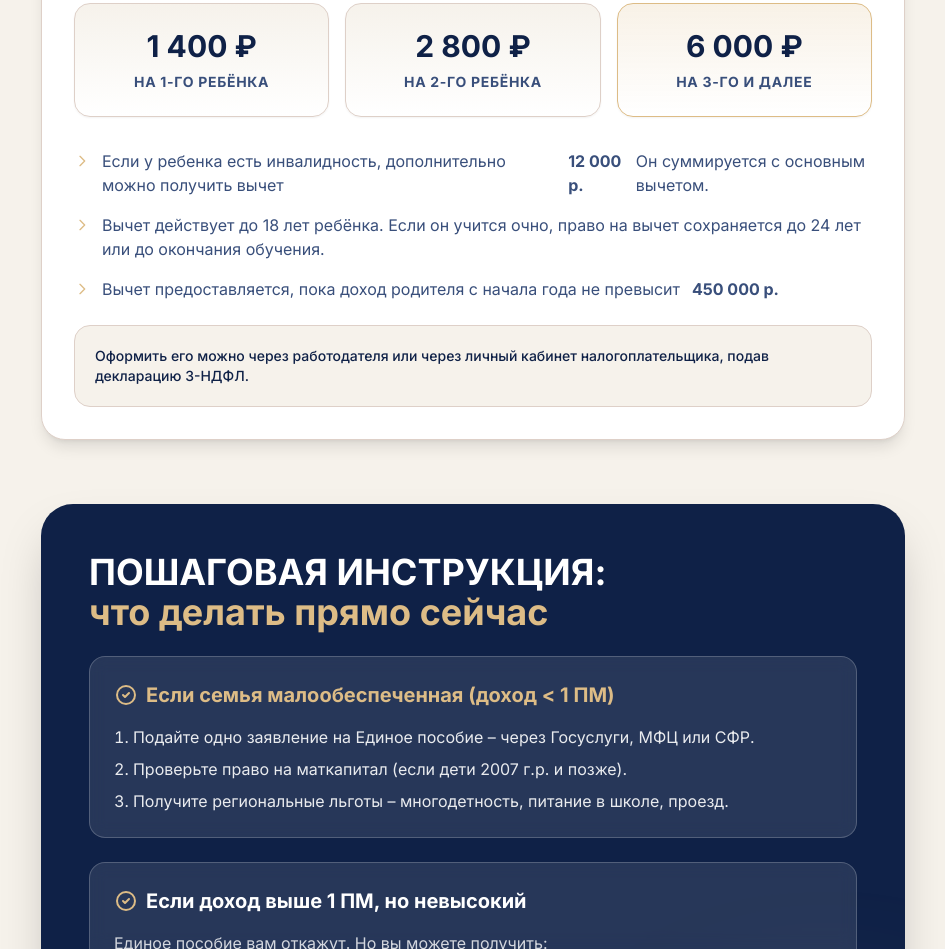
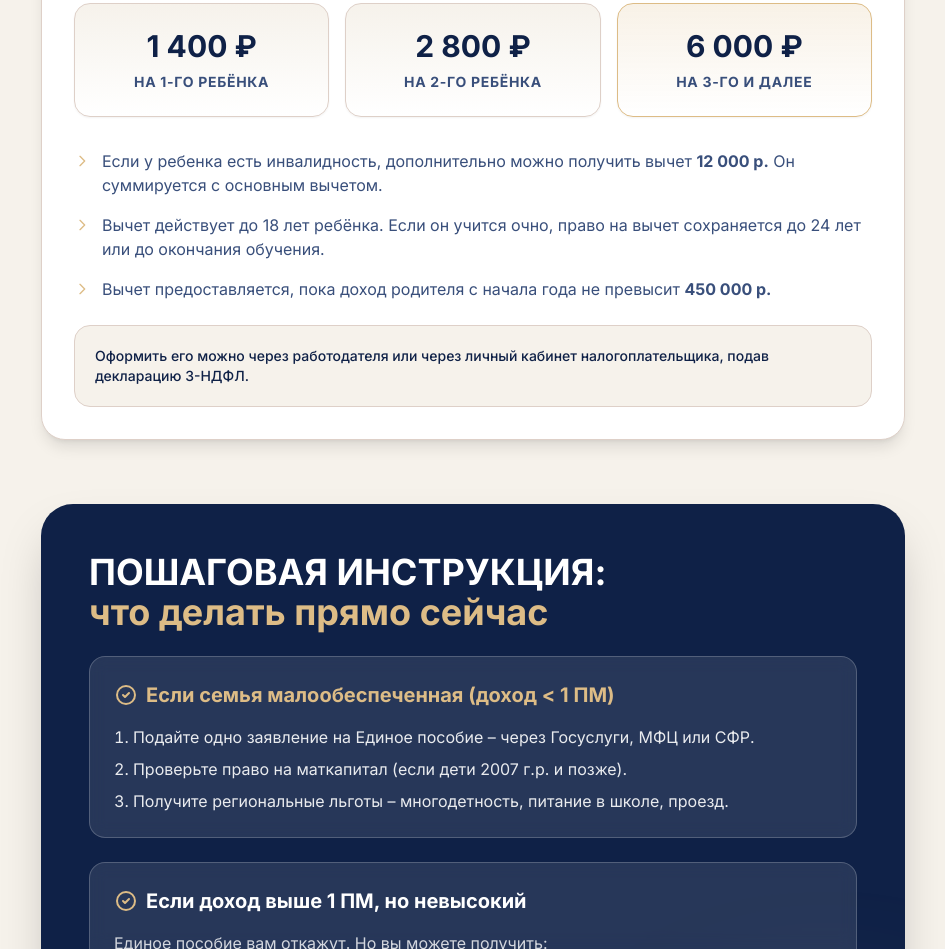
Before and after one commit to ai470/children-guide, a plain HTML site: page index.html in a window 1280 px wide. Shown: the part 6702-7651 px from the top of the page, without its empty margins (167-1112 px from the left). Drawn offline with nearby package versions, Linux system fonts and the light colour scheme.

Commit message:
Fix text wrapping by wrapping flex item text in a span

```diff
--- a/index.html
+++ b/index.html
@@ -653,8 +653,8 @@
                             stroke="currentColor" stroke-width="2">
                             <path stroke-linecap="round" stroke-linejoin="round" d="M9 5l7 7-7 7" />
                         </svg></span>
-                    Если у ребенка есть инвалидность, дополнительно можно получить вычет <strong>12 000 р.</strong> Он
-                    суммируется с основным вычетом.
+                    <span>Если у ребенка есть инвалидность, дополнительно можно получить вычет <strong>12 000 р.</strong> Он
+                    суммируется с основным вычетом.</span>
                 </p>
                 <p class="flex items-start gap-3">
                     <span class="flex items-center justify-center shrink-0 mt-1"><svg
@@ -662,8 +662,8 @@
                             stroke="currentColor" stroke-width="2">
                             <path stroke-linecap="round" stroke-linejoin="round" d="M9 5l7 7-7 7" />
                         </svg></span>
-                    Вычет действует до 18 лет ребёнка. Если он учится очно, право на вычет сохраняется до 24 лет или до
-                    окончания обучения.
+                    <span>Вычет действует до 18 лет ребёнка. Если он учится очно, право на вычет сохраняется до 24 лет или до
+                    окончания обучения.</span>
                 </p>
                 <p class="flex items-start gap-3">
                     <span class="flex items-center justify-center shrink-0 mt-1"><svg
@@ -671,7 +671,7 @@
                             stroke="currentColor" stroke-width="2">
                             <path stroke-linecap="round" stroke-linejoin="round" d="M9 5l7 7-7 7" />
                         </svg></span>
-                    Вычет предоставляется, пока доход родителя с начала года не превысит <strong>450 000 р.</strong>
+                    <span>Вычет предоставляется, пока доход родителя с начала года не превысит <strong>450 000 р.</strong></span>
                 </p>
             </div>
 
```
